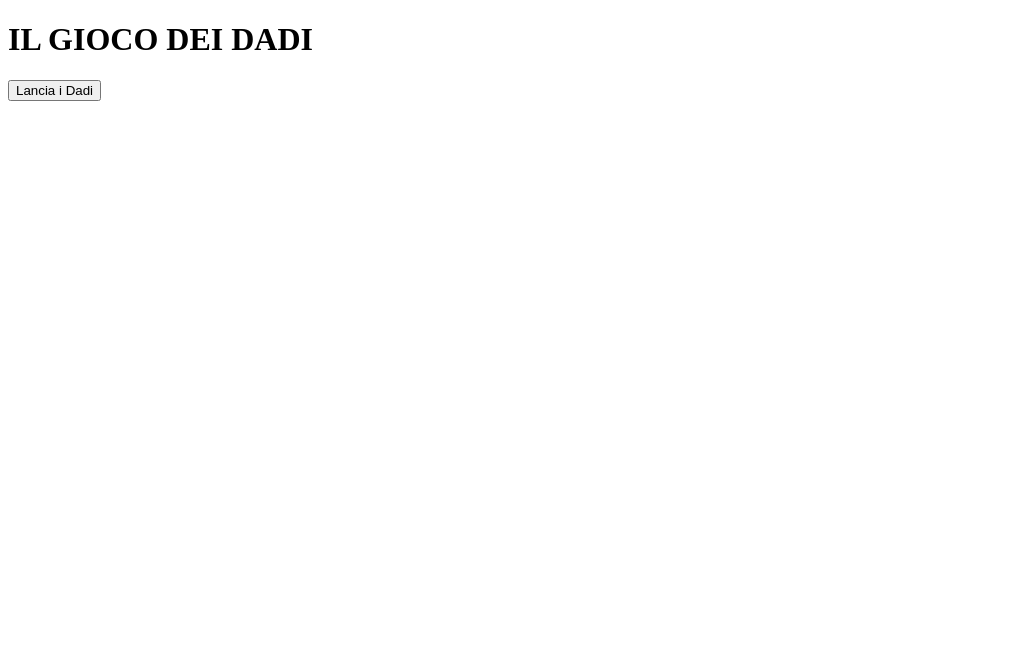
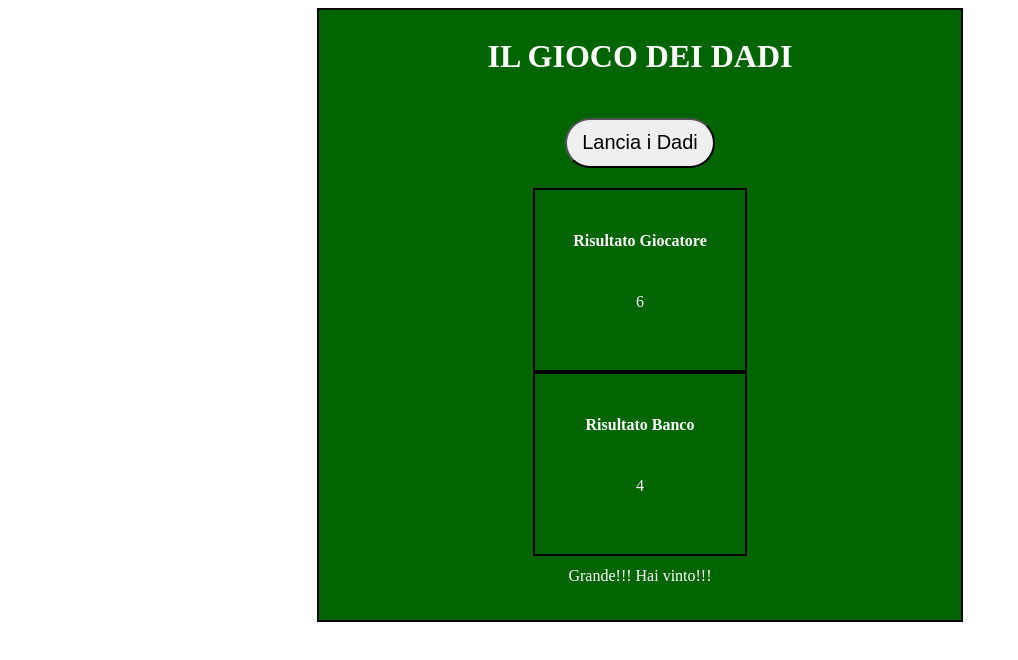
Before and after one commit to Alati11/js-mail-dadi, a plain HTML site: page dadi.html in a window 1280 px wide. Both pictures are taken after a click on the button "Lancia i Dadi". Shown: the whole page, without its empty margins (0-1018 px from the left). Drawn offline with Linux system fonts and the light colour scheme.

Commit message:
messaggio risultato

```diff
--- /dev/null
+++ b/css/dadi.css
@@ -0,0 +1,35 @@
+.container-game {
+    width: 50%;
+    min-height: 600px;
+    margin: 0 auto;
+    border: 2px solid black;
+    background-color:darkgreen;
+    color: white;
+    padding: 5px;
+    text-align: center;
+    line-height: 40px ;
+}
+
+.button {
+    border-radius: 50px;
+    width: 150px;
+    height: 50px;
+    margin: 20px;
+    font-size: 20px;
+}
+
+.messaggio_stile {
+    width: 40%;
+    border: 2px solid black;
+    text-align: center;
+    margin: 0 auto;
+}
+
+.area-giocatori {
+    border: 2px solid black;
+    margin-top: 20px;
+    padding:10px;
+    width: 30%;
+    min-height: 160px;
+    margin: 0 auto;
+}
--- a/dadi.html
+++ b/dadi.html
@@ -4,21 +4,42 @@
     <meta charset="UTF-8">
     <meta name="viewport" content="width=device-width, initial-scale=1.0">
     <title>Gioco dei dai</title>
+    <link rel="stylesheet" href="./css/dadi.css">
 </head>
 <body>
-
+  <div class="container-game">
     <header>
         <h1>IL GIOCO DEI DADI</h1>
         <section class="header_main">
           <div id="info_box">
-            <input type="button" id="btn_lancia" value="Lancia i Dadi">
+            <input class="button" type="button" id="btn_lancia" value="Lancia i Dadi">
           </div>
           <!-- /#info_box -->
         </section>
       </header>
 
+      <main>
+        <section class="area-giocatori">
+          <h4>Risultato Giocatore</h4>
+          <p id="num-giocatore"></p>
+          <p id="lancio-giocatore"></p>
+          <!-- /#valore_giocatore -->
+        </section>
+
+        <section class="area-giocatori">
+          <h4>Risultato Banco</h4>
+          <p id="num-banco"></p>
+          <!-- <img src="" alt="risultato del lancio dei dadi" id="immagine_dado_banco"> -->
+          <!-- /#valore_banco -->
+        </section>
+
+        <section id="messaggio">
+
+        </section>
+      </main>
+  </div>
 
 
-
+    <script src="./js/dadi.js"></script>
 </body>
 </html>
--- a/js/dadi.js
+++ b/js/dadi.js
@@ -2,14 +2,45 @@
 
 // - Generare un numero random da 1 a 6, sia per il giocatore sia per il computer.
 // - Stabilire il vincitore, in base a chi fa il punteggio più alto.
-
+let numeroRandomGiocatore
+let numeroRandomBanco
+let risultatoGiocatore
+let risultatoBanco
 
 btnLanciaDadi = document.getElementById("btn_lancia");
 
 btnLanciaDadi.addEventListener("click", function () {
 
     numeroRandomGiocatore = Math.round(Math.random() * (6 - 1) + 1);
-    //console.log(numeroRandomGiocatore);
+    console.log(numeroRandomGiocatore);
 
     numeroRandomBanco = Math.round(Math.random() * (6 - 1) + 1);
-    //console.log(numeroRandomBanco);
+    console.log(numeroRandomBanco);
+
+    if (numeroRandomGiocatore > numeroRandomBanco) {
+        risultatoGiocatore = "Grande!!! Hai vinto!!!"
+            console.log(risultatoGiocatore);
+    } else if (numeroRandomGiocatore === numeroRandomBanco){
+        risultatoGiocatore = "Pareggio... riproviamo!";
+        // risultatoBanco = "Pareggio... riproviamo!"
+        // console.log(risultatoGiocatore);
+    } else {
+        risultatoGiocatore = "Hai perso! Peccatooooo... Riprova!!!"
+        console.log(risultatoGiocatore);
+    }
+
+
+        // risultatoBanco = "Hai vinto!";
+        // console.log(risultatoGiocatore);
+
+        numGiocatore = document.getElementById("num-giocatore");
+        numBanco = document.getElementById("num-banco");
+        messaggio = document.getElementById("messaggio")
+
+
+        numGiocatore.innerHTML = numeroRandomGiocatore;
+        numBanco.innerHTML = numeroRandomBanco;
+        messaggio.innerHTML = risultatoGiocatore
+  //console.log(valoreGiocatore);
+
+})
```
